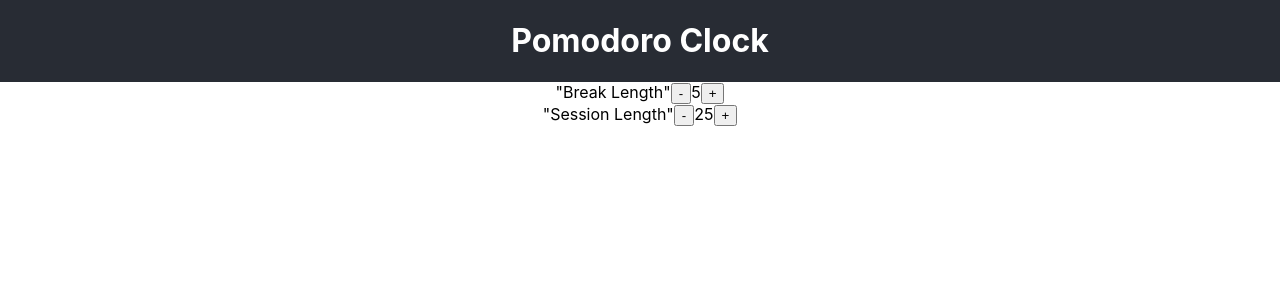
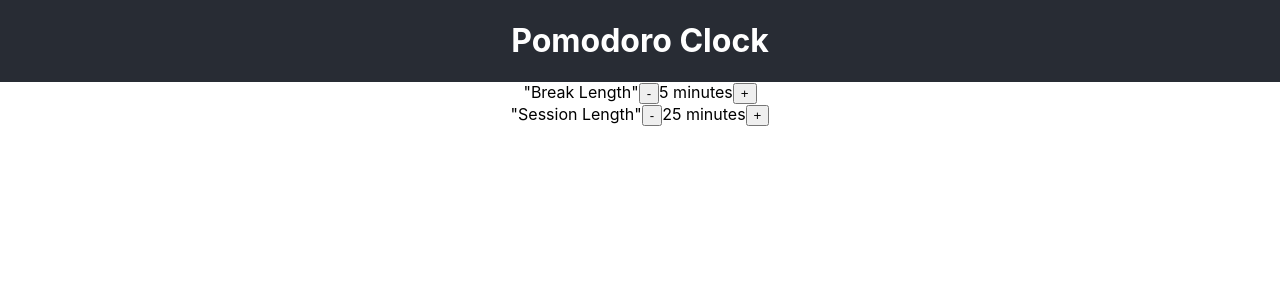
Before and after one commit to dravod/freecodecamp-pomodoro-clock, a React (Create React App) app: page / in a window 1280 px wide. Shown: the top 300 px of the page. Built offline with nearby package versions, Linux system fonts and the light colour scheme.

Commit message:
completed callback functions for Session class

```diff
--- a/src/App.js
+++ b/src/App.js
@@ -32,6 +32,10 @@ class App extends React.Component {
     }
   }
 
+  incrementSessionTime = () => {
+    this.setState({sessionTime: this.state.sessionTime + 1})
+  }
+
   render() {
     return (
       <div className="App">
@@ -50,6 +54,7 @@ class App extends React.Component {
           <Session
             sessionTime={this.state.sessionTime}
             decrementSessionTime={this.decrementSessionTime}
+            incrementSessionTime={this.incrementSessionTime}
           >
           </Session>
         </main>
--- a/src/components/Break/index.js
+++ b/src/components/Break/index.js
@@ -16,7 +16,7 @@ class Break extends React.Component {
           onClick={this.props.decrementBreakTime}
           > -
           </button>
-         <span id="break-length">{this.props.breakTime}</span>
+         <span id="break-length">{this.props.breakTime} minutes</span>
          <button
           id="break-increment"
           onClick={this.props.incrementBreakTime}
--- a/src/components/Session/index.js
+++ b/src/components/Session/index.js
@@ -17,8 +17,13 @@ class Session extends React.Component {
          >
            -
          </button>
-        <span id="session-length">{this.props.sessionTime}</span>
-        <button id="session-increment"> + </button>
+        <span id="session-length">{this.props.sessionTime} minutes</span>
+        <button
+          id="session-increment"
+          onClick={this.props.incrementSessionTime}
+        >
+          +
+        </button>
        </div>
      );
    }
```
